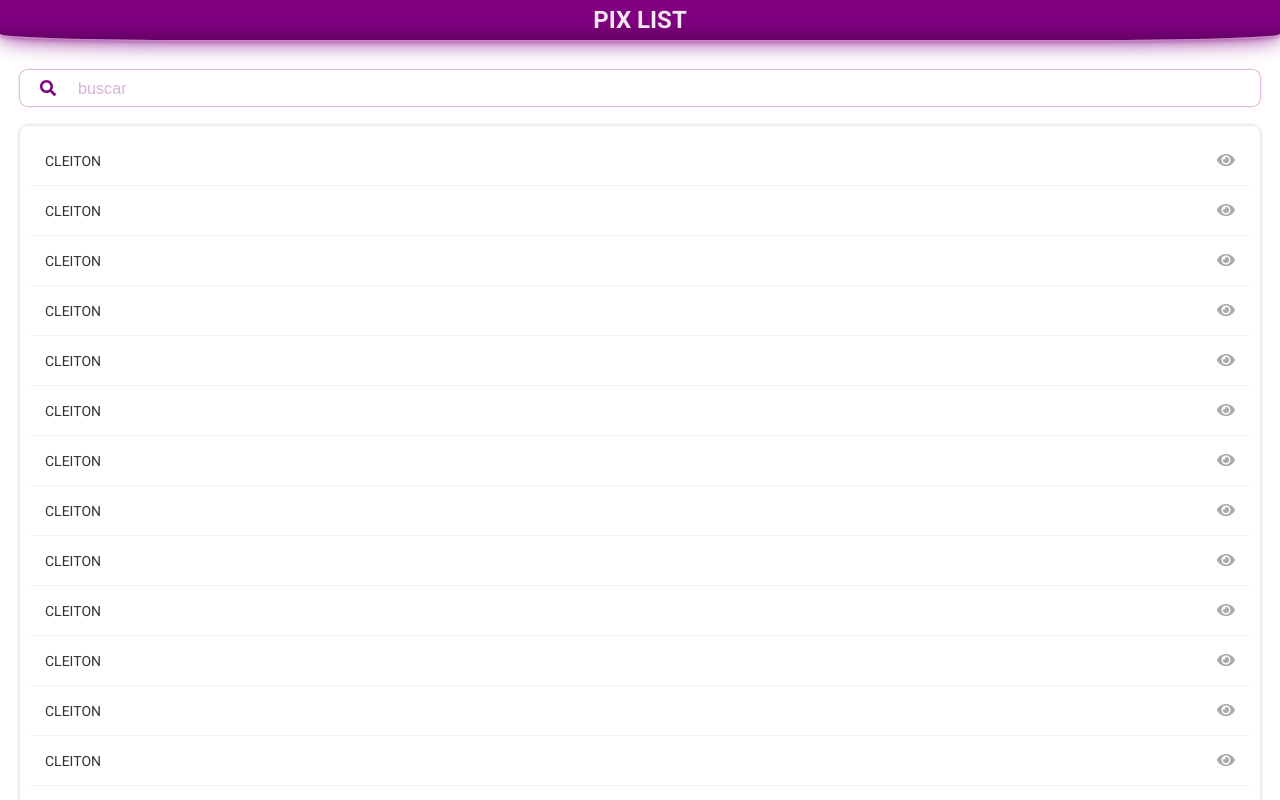
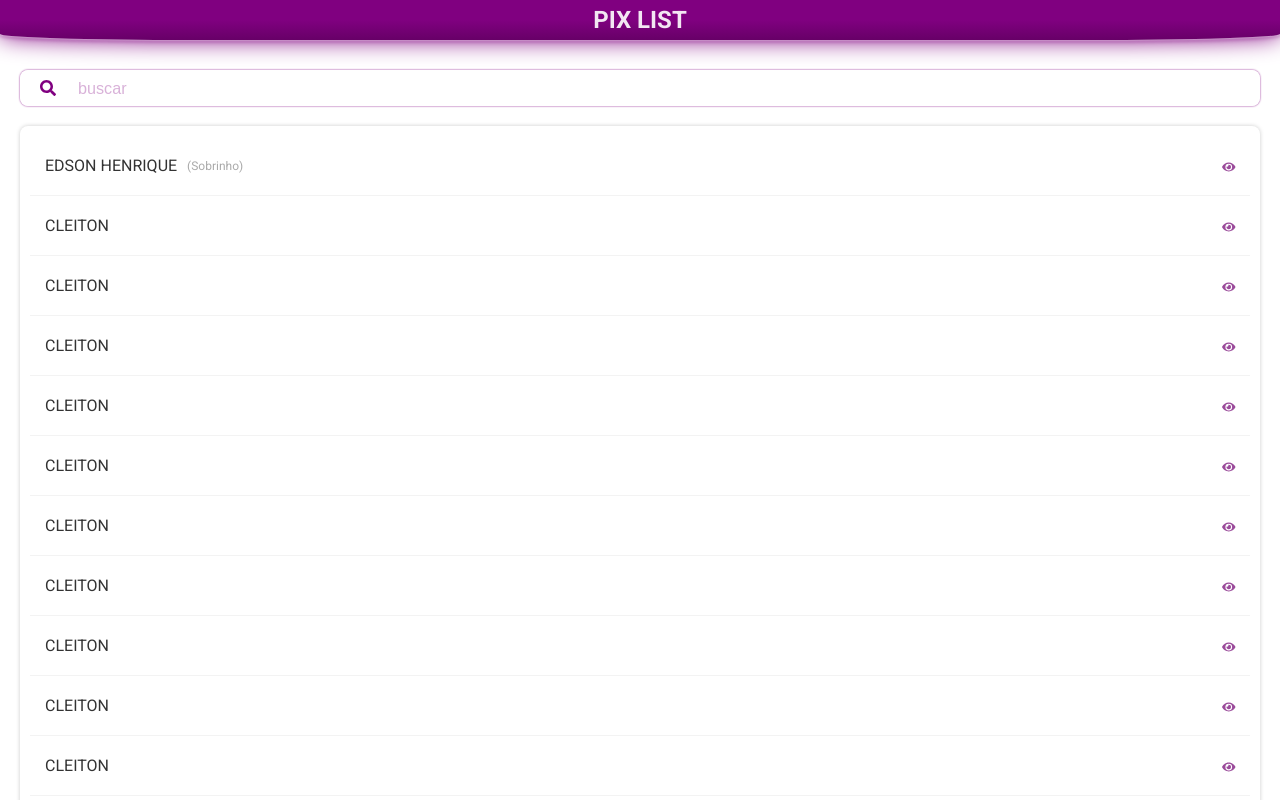
Before and after one commit to alvescleiton/pix-list, a Next.js app: page / in a window 1280 px wide. Shown: the top 800 px of the page. Built offline with nearby package versions, Linux system fonts and the light colour scheme.

Commit message:
Add name description and change height name container

```diff
--- a/src/components/PixList/index.tsx
+++ b/src/components/PixList/index.tsx
@@ -1,4 +1,4 @@
-import { Container, Items, Item, Name, Icon } from './styles'
+import { Container, Items, Item, Name, Icon, NameDescription } from './styles'
 import { FontAwesomeIcon } from '@fortawesome/react-fontawesome'
 import { faEye } from '@fortawesome/free-solid-svg-icons'
 
@@ -7,7 +7,10 @@ const PixList: React.FC = () => {
     <Container>
       <Items>
         <Item>
-          <Name>Cleiton</Name>
+          <Name>
+            Edson Henrique
+            <NameDescription>(Sobrinho)</NameDescription>
+          </Name>
           <Icon>
             <FontAwesomeIcon icon={faEye} />
           </Icon>
--- a/src/components/PixList/styles.ts
+++ b/src/components/PixList/styles.ts
@@ -1,4 +1,4 @@
-import styled from 'styled-components';
+import styled, { css } from 'styled-components';
 
 export const Container = styled.div`
   padding: 20px;
@@ -15,7 +15,7 @@ export const Item = styled.li`
   display: flex;
   justify-content: space-between;
   align-items: center;
-  padding: 15px;
+  padding: 20px 15px;
 
   & + li {
     border-top: 1px solid #f3f3f3;
@@ -23,13 +23,24 @@ export const Item = styled.li`
 `;
 
 export const Name = styled.div`
-  font-size: 14px;
+  display: flex;
+  align-items: center;
+  font-size: 16px;
   text-transform: uppercase;
   color: #333;
 `;
 
+export const NameDescription = styled.span`
+  color: #AAA;
+  font-size: 12px;
+  margin-left: 10px;
+  text-transform: initial;
+`
+
 export const Icon = styled.div`
   svg {
-    color: #AAA;
+    color: ${props => props.theme.colors.primary_dark};
+    opacity: 0.7;
+    font-size: 12px;
   }
 `;
```
